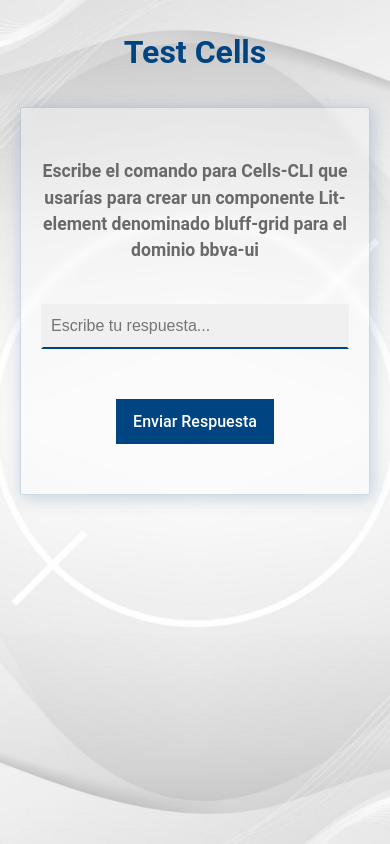
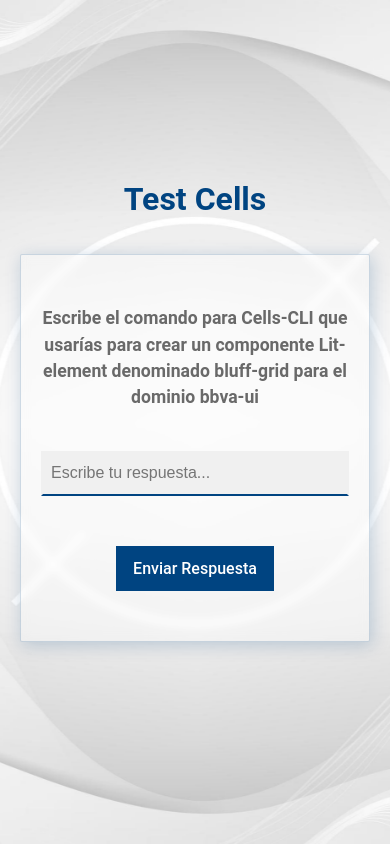
Before and after one commit to soyjuanjohernandez/test, a React (Vite) app: page / in a window 390 px wide. Built offline with nearby package versions, Linux system fonts and the light colour scheme.

Commit message:
improve mobile styles

```diff
--- a/src/App.css
+++ b/src/App.css
@@ -242,10 +242,6 @@ button {
 
 
 @media (780px >=width) {
-  .App {
-    height: calc(100vh - 70px);
-  }
-
   .App h1 {
     font-size: 2em;
   }
```
